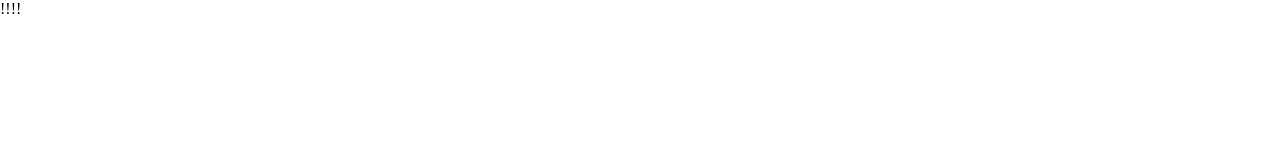
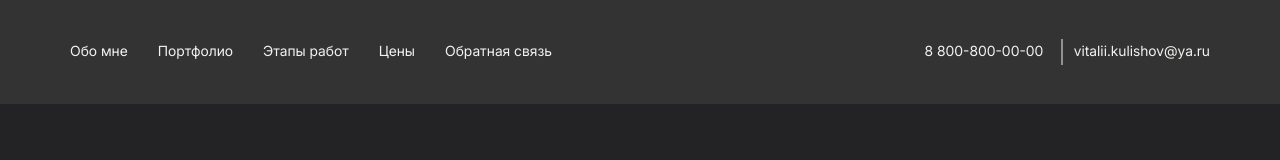
Before and after one commit to vitaliykulishov/FrontendBlok-Module02-Portfolio, a website built with webpack: page src/index.html in a window 1280 px wide. Built offline with nearby package versions, Linux system fonts and the light colour scheme.

Commit message:
add header-1

```diff
--- a/src/index.html
+++ b/src/index.html
@@ -1,11 +1,29 @@
 <!DOCTYPE html>
-<html lang="en">
+<html lang="ru">
 <head>
     <meta charset="UTF-8">
     <meta name="viewport" content="width=device-width, initial-scale=1.0">
-    <title>Document</title>
+    <title>Portfolio</title>
 </head>
 <body>
-    !!!!
+    <header class="header">
+        <div class="container">
+            <div class="header__wrapper">
+                <nav class="menu header__menu">
+                    <ul class="menu__list">
+                        <li class="menu__item"><a href="#" class="menu__link">Обо мне</a></li>
+                        <li class="menu__item"><a href="#" class="menu__link">Портфолио</a></li>
+                        <li class="menu__item"><a href="#" class="menu__link">Этапы работ</a></li>
+                        <li class="menu__item"><a href="#" class="menu__link">Цены</a></li>
+                        <li class="menu__item"><a href="#" class="menu__link">Обратная связь</a></li>
+                    </ul>
+                </nav>
+                <div class="header__contact">
+                    <a class="header__tel" href="tel:+79001111111">8 800-800-00-00</a>
+                    <a class="header__email" href="mailto:mail@htmlacademy.ru">vitalii.kulishov@ya.ru</a>
+                </div>
+            </div>
+        </div>
+    </header>
 </body>
 </html>
--- a/src/styles/_font.scss
+++ b/src/styles/_font.scss
@@ -1,29 +1,23 @@
-// @font-face {
-//     font-family: "Unbounded";
-//     src: url('../fonts/Unbounded-ExtraLight.ttf') format('truetype');
-//     font-weight: 200;
-// }
+@font-face {
+    font-family: "Inter";
+    src: url('../fonts/Inter_18pt-Regular.ttf') format('truetype');
+    font-weight: 400;
+}
 
-// @font-face {
-//     font-family: "Unbounded";
-//     src: url('../fonts/Unbounded-Light.ttf') format('truetype');
-//     font-weight: 300;
-// }
+@font-face {
+    font-family: "Inter";
+    src: url('../fonts/Inter_18pt-Medium.ttf') format('truetype');
+    font-weight: 500;
+}
 
-// @font-face {
-//     font-family: "Unbounded";
-//     src: url('../fonts/Unbounded-Regular.ttf') format('truetype');
-//     font-weight: 400;
-// }
+@font-face {
+    font-family: "Inter";
+    src: url('../fonts/Inter_18pt-SemiBold.ttf') format('truetype');
+    font-weight: 600;
+}
 
-// @font-face {
-//     font-family: "Unbounded";
-//     src: url('../fonts/Unbounded-SemiBold.ttf') format('truetype');
-//     font-weight: 600;
-// }
-
-// @font-face {
-//     font-family: "Unbounded";
-//     src: url('../fonts/Unbounded-Bold.ttf') format('truetype');
-//     font-weight: 700;
-// }
+@font-face {
+    font-family: "Inter";
+    src: url('../fonts/Inter_18pt-Bold.ttf') format('truetype');
+    font-weight: 700;
+}
--- a/src/styles/_var.scss
+++ b/src/styles/_var.scss
@@ -1,4 +1,9 @@
-// $font: "Unbounded";
+$font: "Inter";
+
+$white: #fff;
+$red: #d40000;
+$dark: #232326;
+$light: #f3f2f0;
 
 // $accent: #7027e2;
 // $light: #fff;
--- a/src/styles/main.scss
+++ b/src/styles/main.scss
@@ -2,12 +2,14 @@
 @use 'var' as *;
 * {
     box-sizing: border-box;
+    margin: 0;
+    padding: 0;
 }
 body {
-    // font-family: $font;
-    // font-weight: 400;
+    font-family: $font;
+    font-weight: 400;
 	// color: $light;
-    // background-color: #1f2023;
+    background-color: #232326;
     overflow-x: hidden;
 
 }
@@ -18,9 +20,67 @@ button {
 	cursor: pointer;
 }
 
-// .container {
-//     width: min(1830px, calc(100% - 90px));
-//     margin-inline: auto;
+.header {
+    position: fixed;
+    height: 104px;
+    width: 100%;
+    top: 0;
+    background-color: #333;
+    padding: 40px 0;
+    &__wrapper {
+        display: flex;
+        justify-content: space-between;
+        width: 100%;
+    }
+    &__tel {
+        // font-weight: 400;
+        font-size: 14px;
+        line-height: 150%;
+        text-transform: capitalize;
+        color: $light;
+    }
+    &__email {
+        margin-left: 26px;
+
+        // padding-left: 13px;
+        font-size: 14px;
+
+        /* line-height: 21px; */
+        line-height: 150%;
+        color: $light;
+        position: relative;
+        &::before {
+            content: '';
+            position: absolute;
+            // display: block;
+            height: 24px;
+            width: 0;
+            border: 1px solid $light;
+            left: -13px;
+            top: calc(50% - 12px);
+            opacity: 0.5;
+        }
+    }
+}
+.menu {
+    &__list {
+        display: flex;
+        gap: 30px;
+    }
+    &__item {
+
+        list-style: none;
+    }
+    &__link {
+        // font-weight: 400;
+        font-size: 14px;
+        line-height: 150%;
+        color: $light;
+    }
+}
+.container {
+    width: min(1140px, calc(100% - 20px));
+    margin-inline: auto;
 //     // width: 100%;
 //     // max-width: 1830px;
 //     // margin: 0 auto;
@@ -28,4 +88,4 @@ button {
 //     @media (max-width: 1024px) {
 //         width: calc(100% - 40px);
 //     }
-// }
+}
```
Also changed, not shown: dist/86c330c66f7333ff6202.ttf (added), dist/c51b145d8cf66a74cc74.ttf (added), dist/d52a01d17b566af4e096.ttf (added), dist/f0be7d273c3543fe4c4a.ttf (added), dist/index.html, dist/styles/main.css (added), src/fonts/Inter_18pt-Bold.ttf (added), src/fonts/Inter_18pt-Medium.ttf (added), src/fonts/Inter_18pt-Regular.ttf (added), src/fonts/Inter_18pt-SemiBold.ttf (added).
